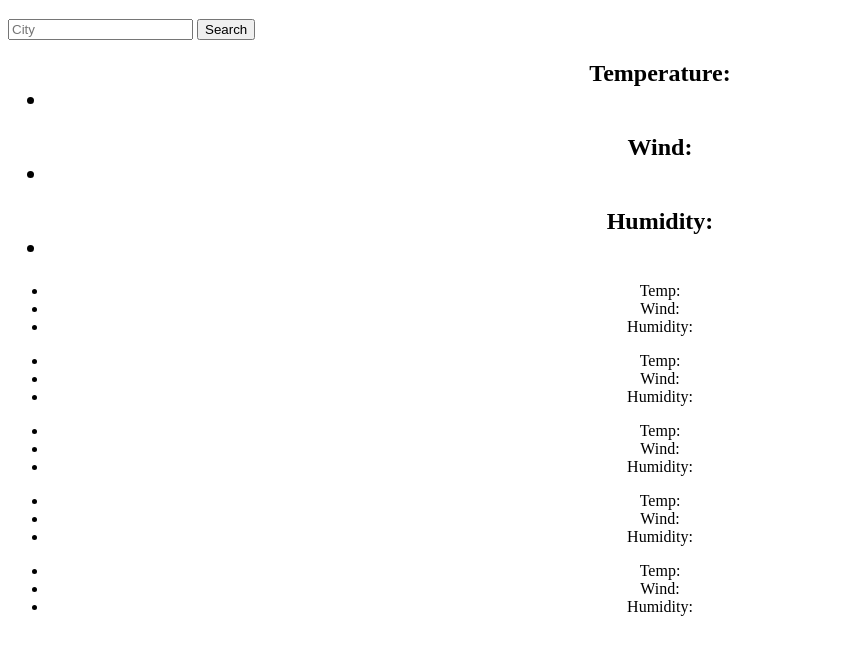
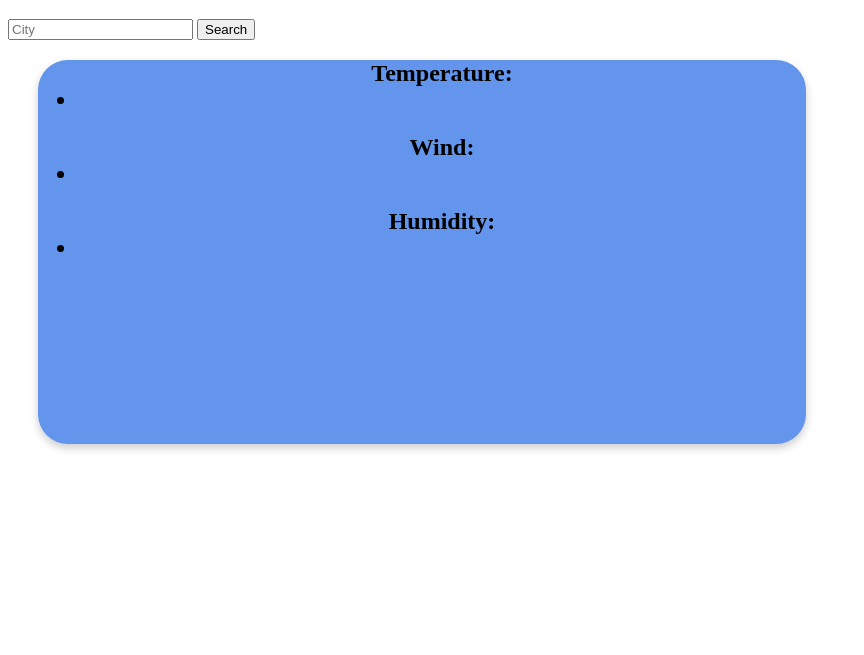
Before and after one commit to Gabriel-V75169/Weather-Dashboard, a plain HTML site: page index.html in a window 1280 px wide. Shown: the part 61-716 px from the top of the page, without its empty margins (0-864 px from the left). Drawn offline with Linux system fonts and the light colour scheme.

Commit message:
added a readme and a bit of styling

```diff
--- a/assets/css/style.css
+++ b/assets/css/style.css
@@ -3,9 +3,14 @@
 }
 
 .big-Container {
+    margin: 20px 30px;
     text-align: center;
-    justify-content: center;
-
+    box-shadow: 0 4px 8px 0 rgba(0,0,0,0.2);
+    transition: 1s;
+    width: 60vw;
+    height: 30vw;
+    background-color:cornflowerblue;
+    border-radius: 30px;
 }
 
 .small-Container {
--- a/index.html
+++ b/index.html
@@ -32,57 +32,6 @@
                 </ul>
             </section>
 
-            <section class="big-Container">
-                <section class="small-Container">
-                    <h1 class="date"> </h1>
-                    <ul>
-                        <li >Temp: </li>
-                        <li>Wind: </li>
-                        <li>Humidity: </li>
-                    </ul>
-                </section>
-
-                <section class="small-Container">
-                    <ul>
-                        <li>Temp: </li>
-                        <li>Wind: </li>
-                        <li>Humidity: </li>
-                    </ul>
-                </section>
-
-                <section class="small-Container">
-                    <ul>
-                        <li>Temp: </li>
-                        <li>Wind: </li>
-                        <li>Humidity: </li>
-                    </ul>
-                </section>
-                    <ul>
-                        <li>Temp: </li>
-                        <li>Wind: </li>
-                        <li>Humidity: </li>
-                    </ul>
-
-                <section class="small-Container">
-                    <ul>
-                        <li>Temp: </li>
-                        <li>Wind: </li>
-                        <li>Humidity: </li>
-                    </ul>
-                </section>
-            </section>
-
-
-
-
-
-
-
-
-
-
-
-
 
             <script src="./assets/js/index.js"></script>
         </main>
```
Also changed, not shown: 1 other file.
